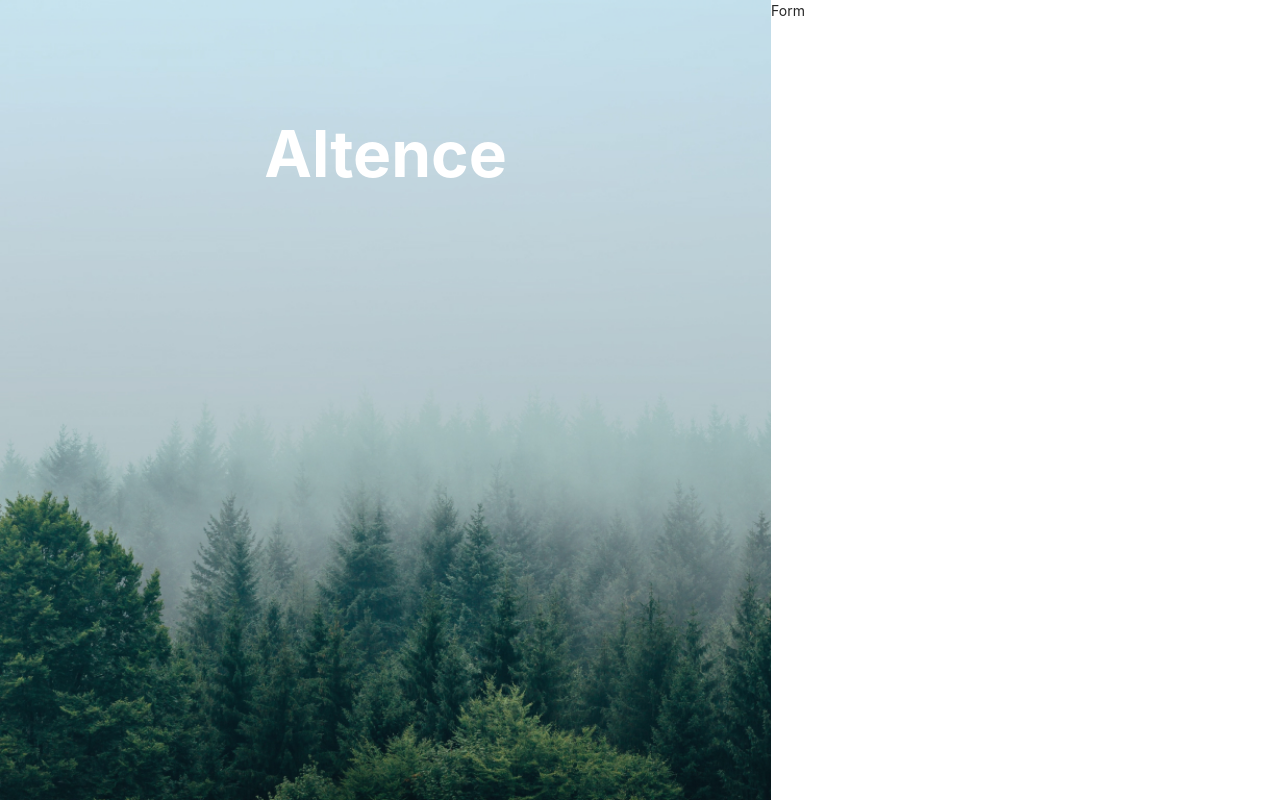
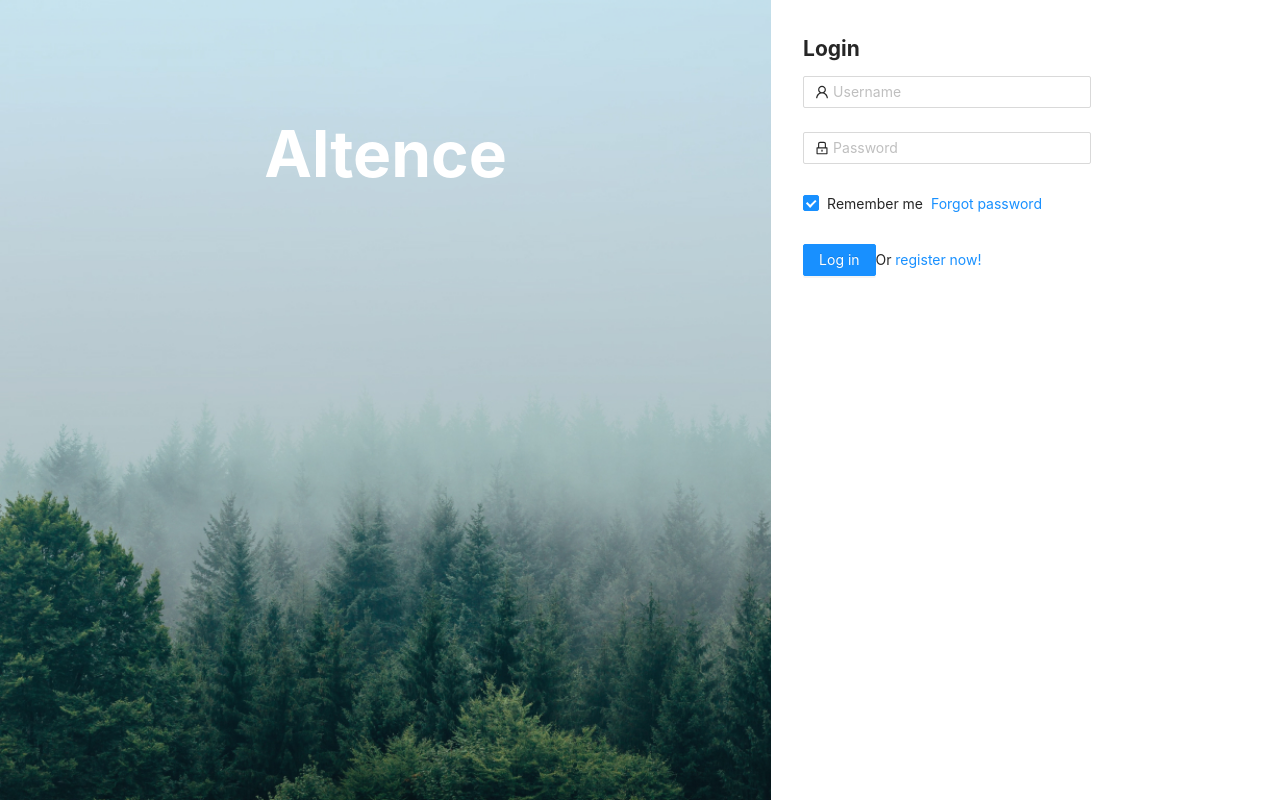
Before and after one commit to rising-star93/react-lightence-ant-design-template, a React (Create React App) app: page /login in a window 1280 px wide. Built offline with nearby package versions, Linux system fonts and the light colour scheme.

Commit message:
feat(login): add login form

```diff
--- a/src/components/auth/form/LoginForm.tsx
+++ b/src/components/auth/form/LoginForm.tsx
@@ -1,7 +1,42 @@
 import React from 'react';
+import { Form, Input, Button, Checkbox } from 'antd';
+import { UserOutlined, LockOutlined } from '@ant-design/icons';
+import { FormDiv, FormStyled, FormTitle } from './LoginFormStyles';
 
 const LoginForm: React.FC = () => {
-  return <div>Form</div>;
+  const handleSubmit = () => {
+    console.log('Received values of form');
+  };
+
+  return (
+    <FormDiv>
+      <FormTitle>Login</FormTitle>
+      <FormStyled name="normal_login" className="login-form" initialValues={{ remember: true }} onFinish={handleSubmit}>
+        <Form.Item name="username" rules={[{ required: true, message: 'Please input your Username!' }]}>
+          <Input prefix={<UserOutlined className="site-form-item-icon" />} placeholder="Username" />
+        </Form.Item>
+        <Form.Item name="password" rules={[{ required: true, message: 'Please input your Password!' }]}>
+          <Input prefix={<LockOutlined className="site-form-item-icon" />} type="password" placeholder="Password" />
+        </Form.Item>
+        <Form.Item>
+          <Form.Item name="remember" valuePropName="checked" noStyle>
+            <Checkbox>Remember me</Checkbox>
+          </Form.Item>
+
+          <a className="login-form-forgot" href="">
+            Forgot password
+          </a>
+        </Form.Item>
+
+        <Form.Item>
+          <Button type="primary" htmlType="submit" className="login-form-button">
+            Log in
+          </Button>
+          Or <a href="">register now!</a>
+        </Form.Item>
+      </FormStyled>
+    </FormDiv>
+  );
 };
 
 export default LoginForm;
--- /dev/null
+++ b/src/components/auth/form/LoginFormStyles.ts
@@ -0,0 +1,15 @@
+import styled from 'styled-components';
+import { Form } from 'antd';
+
+export const FormDiv = styled.div`
+  width: 22rem;
+  heigh: 26.75rem;
+  background: white;
+  padding: 2rem;
+`;
+
+export const FormStyled = styled(Form)``;
+
+export const FormTitle = styled.h2`
+  font-weight: 700;
+`;
```
